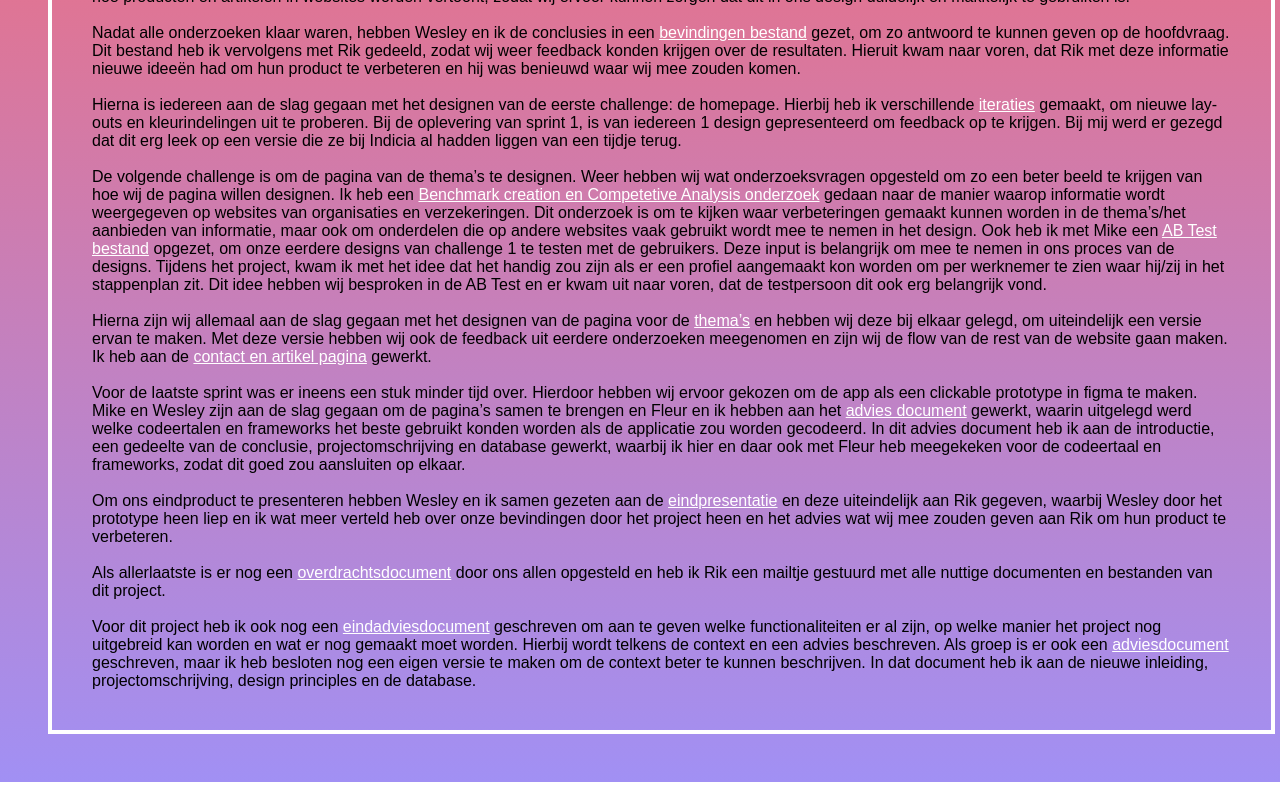
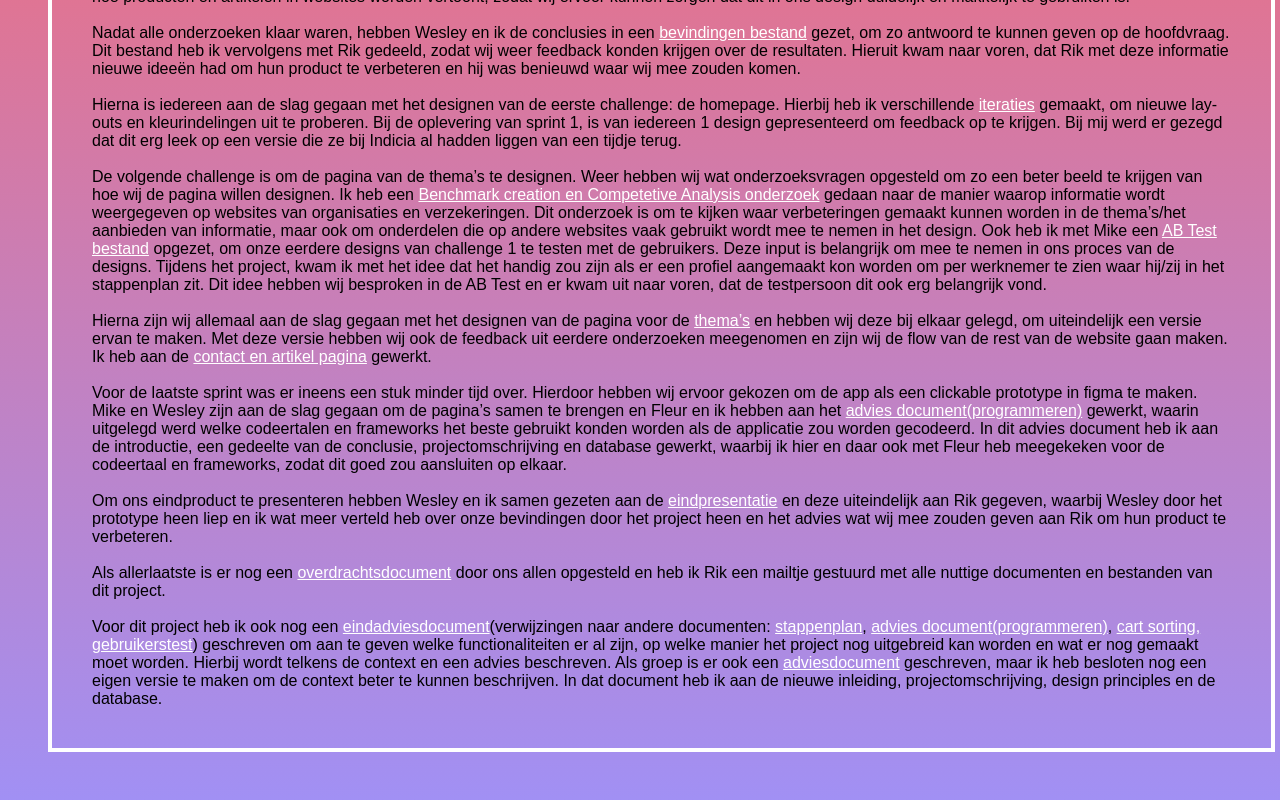
Before and after one commit to novaatje03/portfolio-s6, a Next.js app: page /verzuimnavigatorproject in a window 1280 px wide. Shown: the part 441-1241 px from the top of the page. Built offline with nearby package versions, Linux system fonts and the light colour scheme.

Commit message:
verwijzingen in het adviesdocument

```diff
--- a/src/app/verzuimnavigatorproject/page.tsx
+++ b/src/app/verzuimnavigatorproject/page.tsx
@@ -50,7 +50,7 @@ export default function VerzuimNavigatorProject() {
       gaan maken. Ik heb aan de <a href="https://www.figma.com/design/Jbx1HThdoib8hTtcsnOfPd/Untitled?node-id=51-2&t=Boguy6pgqPYPqCvU-0">contact en artikel pagina</a> gewerkt.
       <br></br><br></br>
       Voor de laatste sprint was er ineens een stuk minder tijd over. Hierdoor hebben wij ervoor gekozen om de app als een clickable prototype in figma te maken.
-      Mike en Wesley zijn aan de slag gegaan om de pagina’s samen te brengen en Fleur en ik hebben aan het <a href="https://i461456.hera.fontysict.net/pdfs/Frameworkonderzoek.pdf">advies document</a> gewerkt, waarin uitgelegd werd welke
+      Mike en Wesley zijn aan de slag gegaan om de pagina’s samen te brengen en Fleur en ik hebben aan het <a href="https://i461456.hera.fontysict.net/pdfs/Frameworkonderzoek.pdf">advies document(programmeren)</a> gewerkt, waarin uitgelegd werd welke
       codeertalen en frameworks het beste gebruikt konden worden als de applicatie zou worden gecodeerd. In dit advies document heb ik aan de introductie, een
       gedeelte van de conclusie, projectomschrijving en database gewerkt, waarbij ik hier en daar ook met Fleur heb meegekeken voor de codeertaal en frameworks,
       zodat dit goed zou aansluiten op elkaar.
@@ -63,7 +63,7 @@ export default function VerzuimNavigatorProject() {
       en bestanden van dit project.
       <br></br><br></br>
 
-      Voor dit project heb ik ook nog een <a href="https://i461456.hera.fontysict.net/pdfs/ProjectVerzuimnavigatorEindadvies.pdf">eindadviesdocument</a> geschreven om aan te geven welke functionaliteiten er al zijn, op welke manier het project nog uitgebreid kan worden en wat er nog gemaakt moet worden. Hierbij wordt telkens de context en een advies beschreven.
+      Voor dit project heb ik ook nog een <a href="https://i461456.hera.fontysict.net/pdfs/ProjectVerzuimnavigatorEindadvies.pdf">eindadviesdocument</a>(verwijzingen naar andere documenten: <a href="https://i461456.hera.fontysict.net/pdfs/Stappenplanverzuimnavigator.pdf">stappenplan</a>, <a href="https://i461456.hera.fontysict.net/pdfs/Frameworkonderzoek.pdf">advies document(programmeren)</a>, <a href="https://i461456.hera.fontysict.net/pdfs/Adviesrapport.pdf">cart sorting, gebruikerstest</a>) geschreven om aan te geven welke functionaliteiten er al zijn, op welke manier het project nog uitgebreid kan worden en wat er nog gemaakt moet worden. Hierbij wordt telkens de context en een advies beschreven.
       Als groep is er ook een <a href="https://i461456.hera.fontysict.net/pdfs/Adviesrapport.pdf">adviesdocument</a> geschreven, maar ik heb besloten nog een eigen versie te maken om de context beter te kunnen beschrijven. In dat document heb ik aan de nieuwe inleiding, projectomschrijving, design principles en de database.
       </p>
       </div>
```
